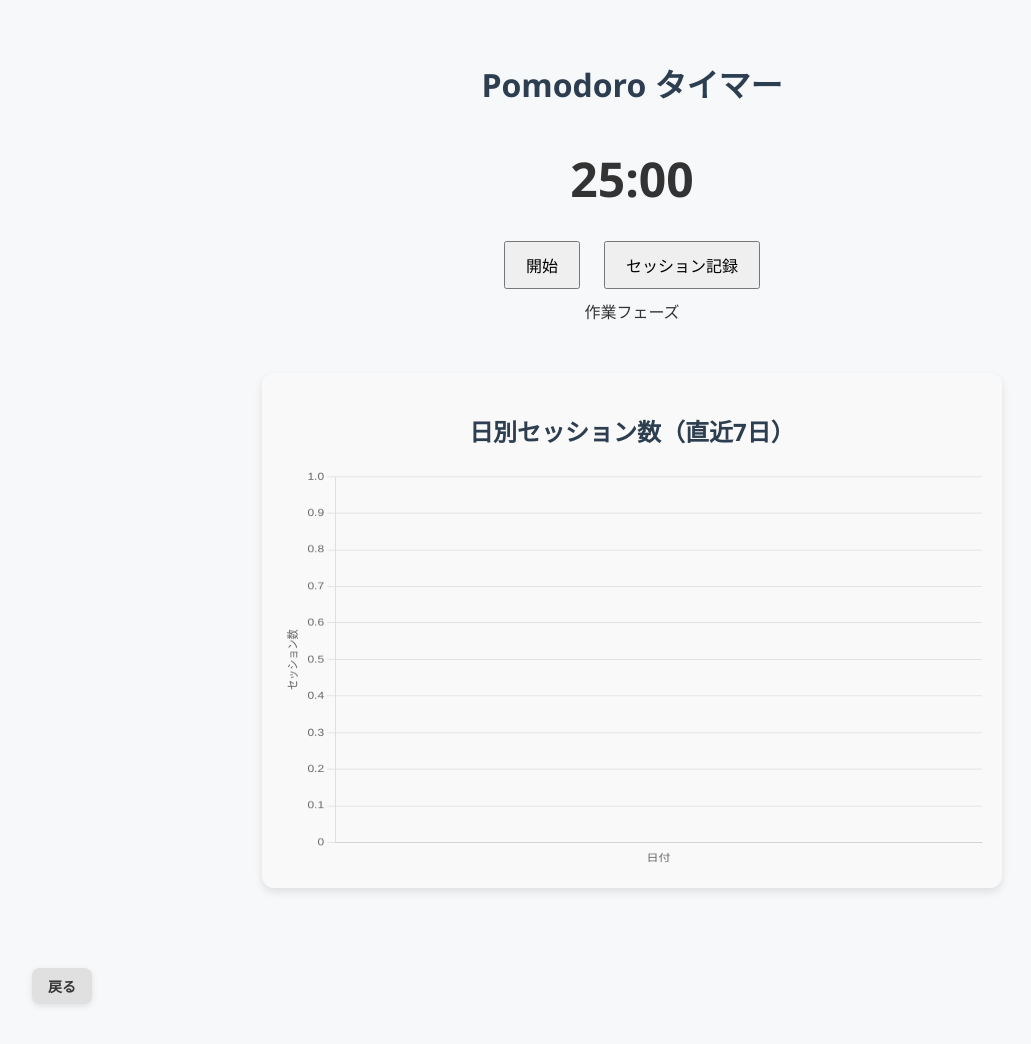
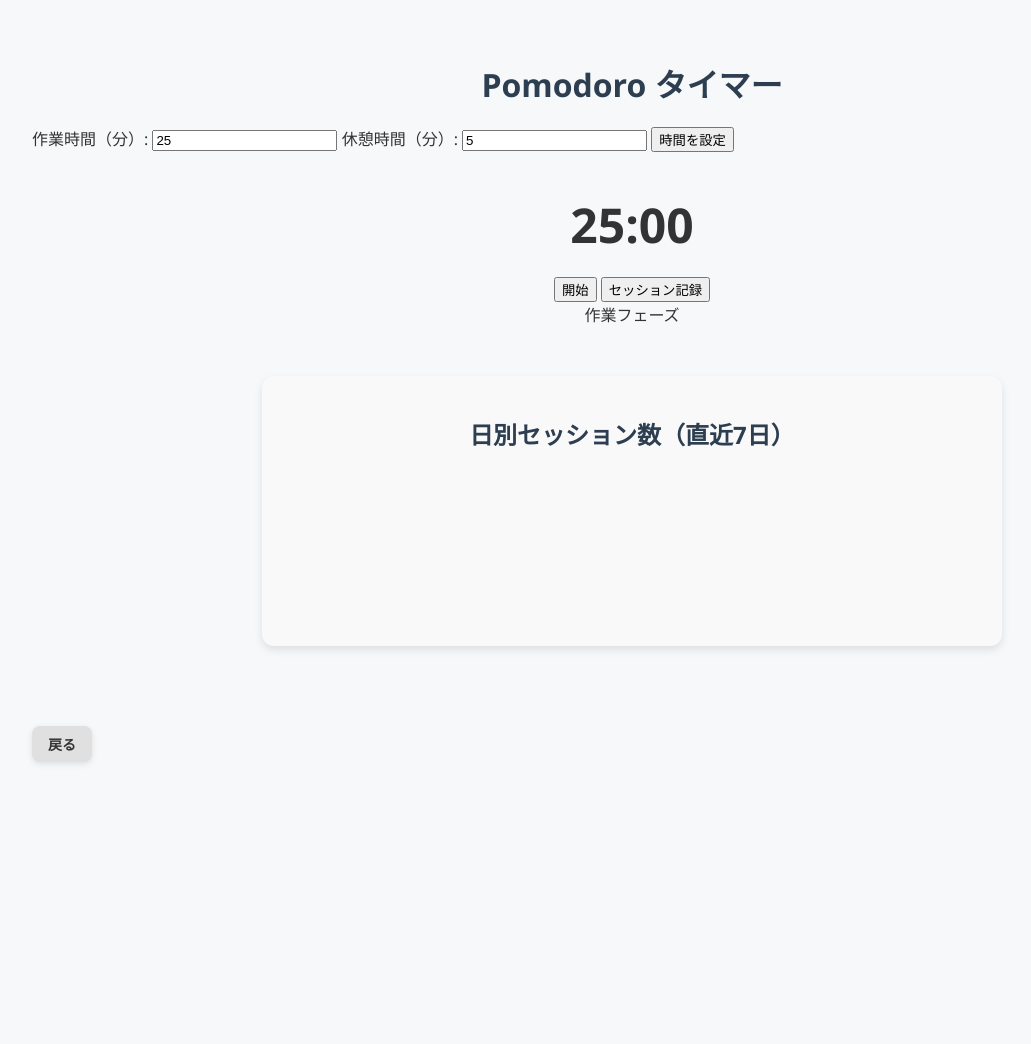
Before and after one commit to Yuto-design/time-task-app, a PHP site: page /pomodoro.php in a window 1280 px wide. Shown: the whole page, without its empty margins (8-1039 px from the left). After the commit the page ends 764 px from the top, so only its background shows below. Run offline with PHP 8.4, Linux system fonts and the light colour scheme; data that the repository does not hold is empty; a map, chart or similar area stays blank.

Commit message:
7 commit

```diff
--- a/public/notify.js
+++ b/public/notify.js
@@ -98,6 +98,9 @@
 let phase = 'work';
 let timerInterval;
 
+let customWorkMinutes = 25;
+let customBreakMinutes = 5;
+
 function updateDisplay() {
     const min = Math.floor(seconds / 60);
     const sec = seconds % 60;
@@ -125,12 +128,12 @@
 
                 if (phase === 'work') {
                     phase = 'break';
-                    seconds = 5 * 60;
+                    seconds = customBreakMinutes * 60;
                     document.getElementById('phase-label').textContent = '休憩フェーズ';
-                    alert("25分完了！休憩しましょう。");
+                    alert("作業終了！休憩しましょう。");
                 } else {
                     phase = 'work';
-                    seconds = 25 * 60;
+                    seconds = customWorkMinutes * 60;
                     document.getElementById('phase-label').textContent = '作業フェーズ';
                     alert("休憩終了！再開しましょう。");
                 }
@@ -146,42 +149,22 @@
     pauseBtn.textContent = isPaused ? '再開' : '一時停止';
 }
 
-updateDisplay();
+function applyCustomTime(event) {
+    event.preventDefault();
+    const workInput = document.getElementById('workMinutes').value;
+    const breakInput = document.getElementById('breakMinutes').value;
 
-function renderSessionChart(labels, counts) {
-    const ctx = document.getElementById('sessionChart').getContext('2d');
-    new Chart(ctx, {
-        type: 'bar',
-        data: {
-            labels: labels,
-            datasets: [{
-                label: 'セッション数',
-                data: counts,
-                backgroundColor: '#3498db'
-            }]
-        },
-        options: {
-            scales: {
-                y: {
-                    beginAtZero: true,
-                    stepSize: 1,
-                    title: {
-                        display: true,
-                        text: 'セッション数'
-                    }
-                },
-                x: {
-                    title: {
-                        display: true,
-                        text: '日付'
-                    }
-                }
-            },
-            plugins: {
-                legend: { display: false }
-            },
-            responsive: true,
-            maintainAspectRatio: false,
-        }
-    });
+    customWorkMinutes = parseInt(workInput);
+    customBreakMinutes = parseInt(breakInput);
+
+    phase = 'work';
+    seconds = customWorkMinutes * 60;
+    isRunning = false;
+    isPaused = false;
+    clearInterval(timerInterval);
+    document.getElementById('startBtn').disabled = false;
+    document.getElementById('pauseBtn').style.display = 'none';
+    document.getElementById('pauseBtn').textContent = '一時停止';
+    document.getElementById('phase-label').textContent = '作業フェーズ';
+    updateDisplay();
 }
--- a/public/pomodoro.php
+++ b/public/pomodoro.php
@@ -32,51 +32,22 @@
         <meta charset="UTF-8">
         <title>Pomodoro タイマー</title>
         <link rel="stylesheet" href="style.css">
-        <style>
-            .timer-container {
-                text-align: center;
-                margin: 40px auto;
-            }
-
-            .timer-display {
-                font-size: 48px;
-                font-weight: bold;
-                margin: 20px 0;
-            }
-
-            .graph-box {
-                max-width: 700px;
-                margin: 50px auto;
-                background: #f9f9f9;
-                padding: 20px;
-                border-radius: 12px;
-                box-shadow: 0 4px 8px rgba(0,0,0,0.1);
-            }
-
-            canvas {
-                width: 100% !important;
-                height: 400px !important;
-            }
-
-            button {
-                padding: 10px 20px;
-                font-size: 16px;
-                margin: 10px;
-            }
-
-            .back {
-                display: inline-block;
-                margin-top: 40px;
-                background-color: #ddd;
-                padding: 8px 16px;
-                border-radius: 8px;
-                text-decoration: none;
-            }
-        </style>
     </head>
     <body>
 
         <h1>Pomodoro タイマー</h1>
+
+        <form id="timeSettings" onsubmit="applyCustomTime(event)">
+            <label>
+                作業時間（分）:
+                <input type="number" id="workMinutes" value="25" min="1" required>
+            </label>
+            <label>
+                休憩時間（分）:
+                <input type="number" id="breakMinutes" value="5" min="1" required>
+            </label>
+            <button type="submit">時間を設定</button>
+        </form>
 
         <div class="timer-container">
             <div class="timer-display" id="timer">25:00</div>
--- a/public/style.css
+++ b/public/style.css
@@ -295,6 +295,28 @@
     margin: 0 auto;
 }
 
+/* Pomodoro Timer */
+
+.timer-container {
+    text-align: center;
+    margin: 40px auto;
+}
+
+.timer-display {
+    font-size: 48px;
+    font-weight: bold;
+    margin: 20px 0;
+}
+
+.graph-box {
+    max-width: 700px;
+    margin: 50px auto;
+    background: #f9f9f9;
+    padding: 20px;
+    border-radius: 12px;
+    box-shadow: 0 4px 8px rgba(0,0,0,0.1);
+}
+
 @media (max-width: 600px) {
     nav {
         flex-direction: column;
```
